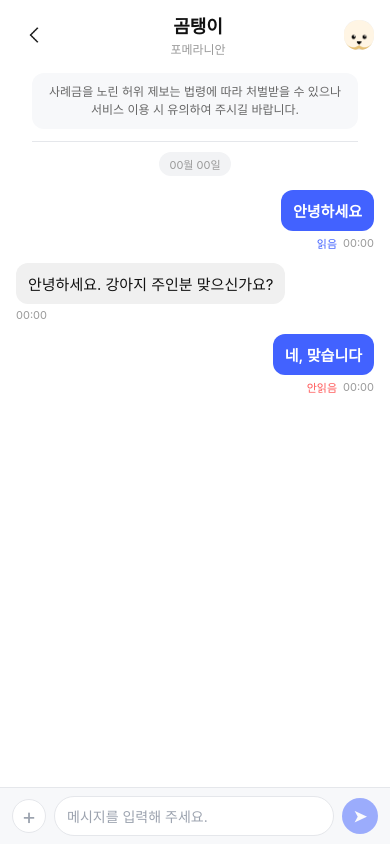
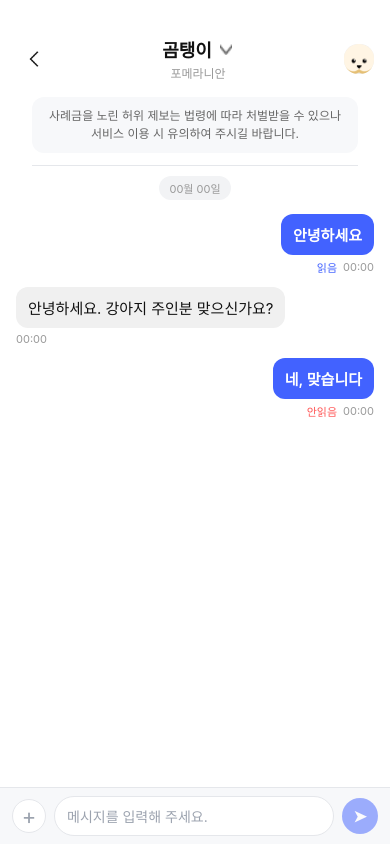
Before and after one commit to Pawtner-WithPet/WithPet_FE, a React Native app: screen /ChatRoom in a window 390 px wide. Built offline with nearby package versions, Linux system fonts and the light colour scheme.

Commit message:
💡 [ADD]채팅방 이동 모달 추가
[ADD]채팅방 이동 모달 추가

```diff
--- a/src/screens/Auth/Mypage/ChatRoom.tsx
+++ b/src/screens/Auth/Mypage/ChatRoom.tsx
@@ -9,11 +9,13 @@ import {
   FlatList,
   KeyboardAvoidingView,
   Platform,
+  StatusBar,
 } from "react-native";
 import { useNavigation } from "@react-navigation/native";
 
 const iconBack = require("../../../assets/icons/icon_detail_page.png");
 const avatarPlaceholder = require("../../../assets/icons/enter_image.png");
+const dropIcon = require("../../../assets/icons/drop.png");
 const happy1 = require("../../../assets/images/happy1.png");
 const happy2 = require("../../../assets/images/happy2.png");
 
@@ -46,9 +48,17 @@ const mockMessages: Message[] = [
 const ChatRoom: React.FC = () => {
   const navigation = useNavigation();
   const [input, setInput] = useState("");
+  const [showModal, setShowModal] = useState(false);
   const listRef = useRef<FlatList>(null);
 
   const data = useMemo(() => mockMessages, []);
+
+  const handleGoToPost = () => {
+    setShowModal(false);
+    // 여기에 게시글로 이동하는 로직을 구현
+    // navigation.navigate('PostDetail', { postId: 'your_post_id' });
+    console.log("게시글로 이동");
+  };
 
   const renderHeader = () => (
     <>
@@ -127,6 +137,7 @@ const ChatRoom: React.FC = () => {
       style={styles.container}
       behavior={Platform.OS === "ios" ? "padding" : undefined}
     >
+      <StatusBar barStyle="dark-content" backgroundColor="#FFFFFF" />
       <View style={styles.header}>
         <TouchableOpacity
           onPress={() => navigation.goBack()}
@@ -136,7 +147,15 @@ const ChatRoom: React.FC = () => {
         </TouchableOpacity>
 
         <View style={styles.titleWrap}>
-          <Text style={styles.title}>곰탱이</Text>
+          <View style={styles.titleRow}>
+            <Text style={styles.title}>곰탱이</Text>
+            <TouchableOpacity
+              onPress={() => setShowModal(true)}
+              style={styles.dropBtn}
+            >
+              <Image source={dropIcon} style={styles.dropIcon} />
+            </TouchableOpacity>
+          </View>
           <Text style={styles.subtitle}>포메라니안</Text>
         </View>
 
@@ -182,12 +201,36 @@ const ChatRoom: React.FC = () => {
           <Text style={styles.sendIcon}>➤</Text>
         </TouchableOpacity>
       </View>
+
+      {/* Modal */}
+      {showModal && (
+        <View style={styles.modalOverlay}>
+          <TouchableOpacity
+            style={styles.modalBackdrop}
+            activeOpacity={1}
+            onPress={() => setShowModal(false)}
+          />
+          <View style={styles.modalContainer}>
+            <Text style={styles.modalText}>
+              채팅을 시작한 게시글로{"\n"}이동하시겠습니까?
+            </Text>
+            <TouchableOpacity
+              style={styles.moveButton}
+              onPress={handleGoToPost}
+            >
+              <Text style={styles.moveButtonText}>이동</Text>
+            </TouchableOpacity>
+          </View>
+        </View>
+      )}
     </KeyboardAvoidingView>
   );
 };
 
 const BLUE = "#4262FF";
 const BG = "#FFFFFF";
+const STATUSBAR_HEIGHT =
+  Platform.OS === "ios" ? 44 : StatusBar.currentHeight || 24;
 
 const styles = StyleSheet.create({
   container: { flex: 1, backgroundColor: BG },
@@ -196,8 +239,9 @@ const styles = StyleSheet.create({
     flexDirection: "row",
     alignItems: "center",
     paddingHorizontal: 16,
-    paddingTop: 12,
+    paddingTop: STATUSBAR_HEIGHT + 12,
     paddingBottom: 8,
+    backgroundColor: BG,
   },
   headerBtn: { padding: 6, marginRight: 6 },
   backIcon: {
@@ -207,7 +251,10 @@ const styles = StyleSheet.create({
     tintColor: "#111",
   },
   titleWrap: { flex: 1, alignItems: "center" },
+  titleRow: { flexDirection: "row", alignItems: "center" },
   title: { fontSize: 18, fontWeight: "800", color: "#111" },
+  dropBtn: { padding: 2, marginLeft: 6 },
+  dropIcon: { width: 12, height: 12, tintColor: "#666" },
   subtitle: { fontSize: 12, color: "#999", marginTop: 2 },
   rightWrap: { width: 36, alignItems: "flex-end" },
   headerAvatar: {
@@ -334,6 +381,62 @@ const styles = StyleSheet.create({
     backgroundColor: BLUE,
   },
   sendIcon: { color: "#fff", fontSize: 16, fontWeight: "800" },
+
+  /* Modal Styles */
+  modalOverlay: {
+    position: "absolute",
+    top: 0,
+    left: 0,
+    right: 0,
+    bottom: 0,
+    zIndex: 1000,
+  },
+  modalBackdrop: {
+    flex: 1,
+    backgroundColor: "rgba(0, 0, 0, 0.3)",
+  },
+  modalContainer: {
+    position: "absolute",
+    top: STATUSBAR_HEIGHT + 60,
+    left: "50%",
+    transform: [{ translateX: -120 }],
+    backgroundColor: "#fff",
+    borderRadius: 15,
+    borderWidth: 1,
+    borderColor: "#979696",
+    padding: 20,
+    alignItems: "center",
+    width: 240,
+    shadowColor: "#000",
+    shadowOffset: {
+      width: 0,
+      height: 2,
+    },
+    shadowOpacity: 0.25,
+    shadowRadius: 3.84,
+    elevation: 5,
+  },
+  modalText: {
+    fontSize: 14,
+    color: "#686767",
+    textAlign: "center",
+    lineHeight: 20,
+    marginBottom: 10,
+    marginTop: 10,
+  },
+  moveButton: {
+    backgroundColor: BLUE,
+    paddingHorizontal: 24,
+    paddingVertical: 5,
+    borderRadius: 10,
+    minWidth: 60,
+  },
+  moveButtonText: {
+    color: "#fff",
+    fontSize: 14,
+    fontWeight: "600",
+    textAlign: "center",
+  },
 });
 
 export default ChatRoom;
```
Also changed, not shown: src/assets/icons/drop.png (added), 1 other file (tests, documents, lock files or other folders).
